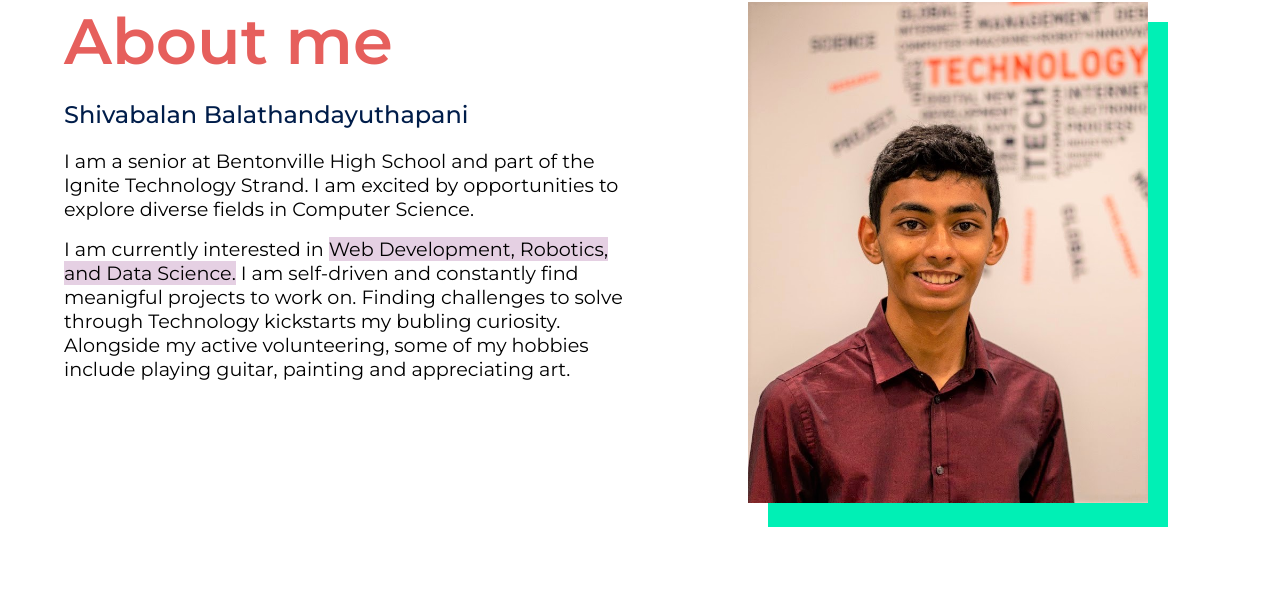
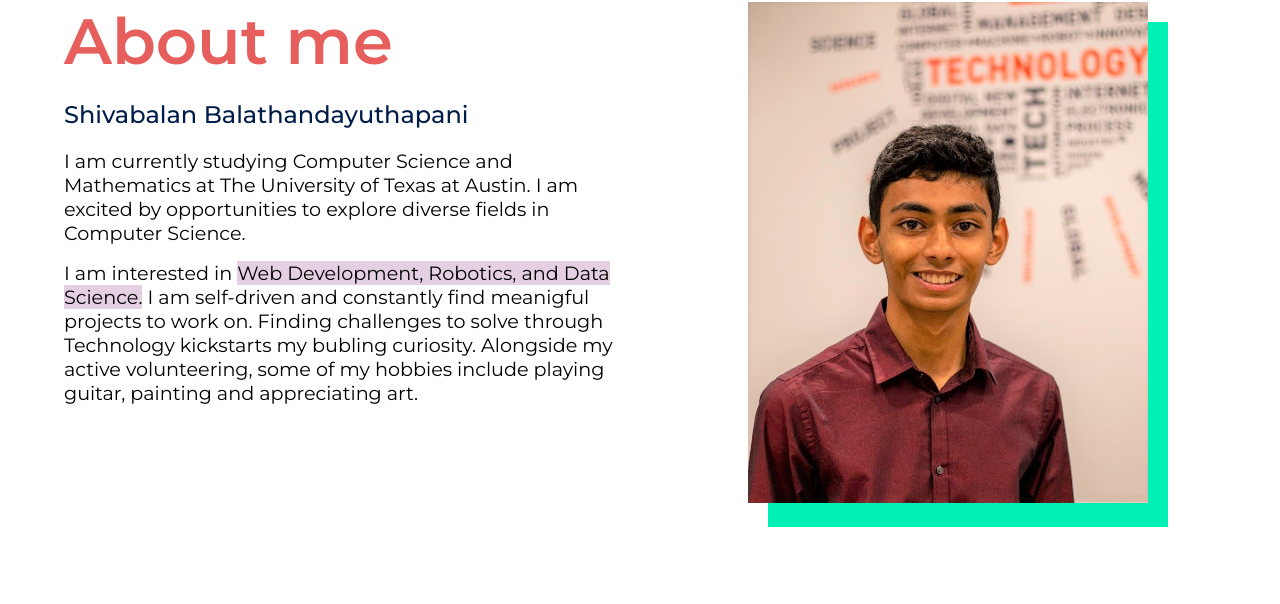
Before and after one commit to shivabalanb/shivabalanb.me, a plain HTML site: page index.html in a window 1280 px wide. Shown: the part 1639-2243 px from the top of the page. Drawn offline with nearby package versions, Linux system fonts and the light colour scheme.

Commit message:
Update index.html

```diff
--- a/index.html
+++ b/index.html
@@ -58,9 +58,9 @@
         <div class="about_left transition">
             <h1>About me</h1>
             <h2>Shivabalan Balathandayuthapani</h2>
-            <p>I am a senior at Bentonville High School and part of the Ignite Technology Strand. I am excited by opportunities to explore diverse fields in Computer Science.
+            <p>I am currently studying Computer Science and Mathematics at The University of Texas at Austin. I am excited by opportunities to explore diverse fields in Computer Science.
 
-            <span class='break '>I am currently interested in <span class='highlight'>Web Development, Robotics, and Data Science.</span> I am self-driven and constantly find meanigful projects to work on.  Finding challenges to solve through Technology kickstarts my bubling curiosity. Alongside my active volunteering, some of my hobbies include playing guitar, painting and appreciating art.</span></p>
+            <span class='break '>I am interested in <span class='highlight'>Web Development, Robotics, and Data Science.</span> I am self-driven and constantly find meanigful projects to work on.  Finding challenges to solve through Technology kickstarts my bubling curiosity. Alongside my active volunteering, some of my hobbies include playing guitar, painting and appreciating art.</span></p>
         </div>
         <div class="about_right transition">
             <img src="./images/headshotf.jpg" alt="">
```
